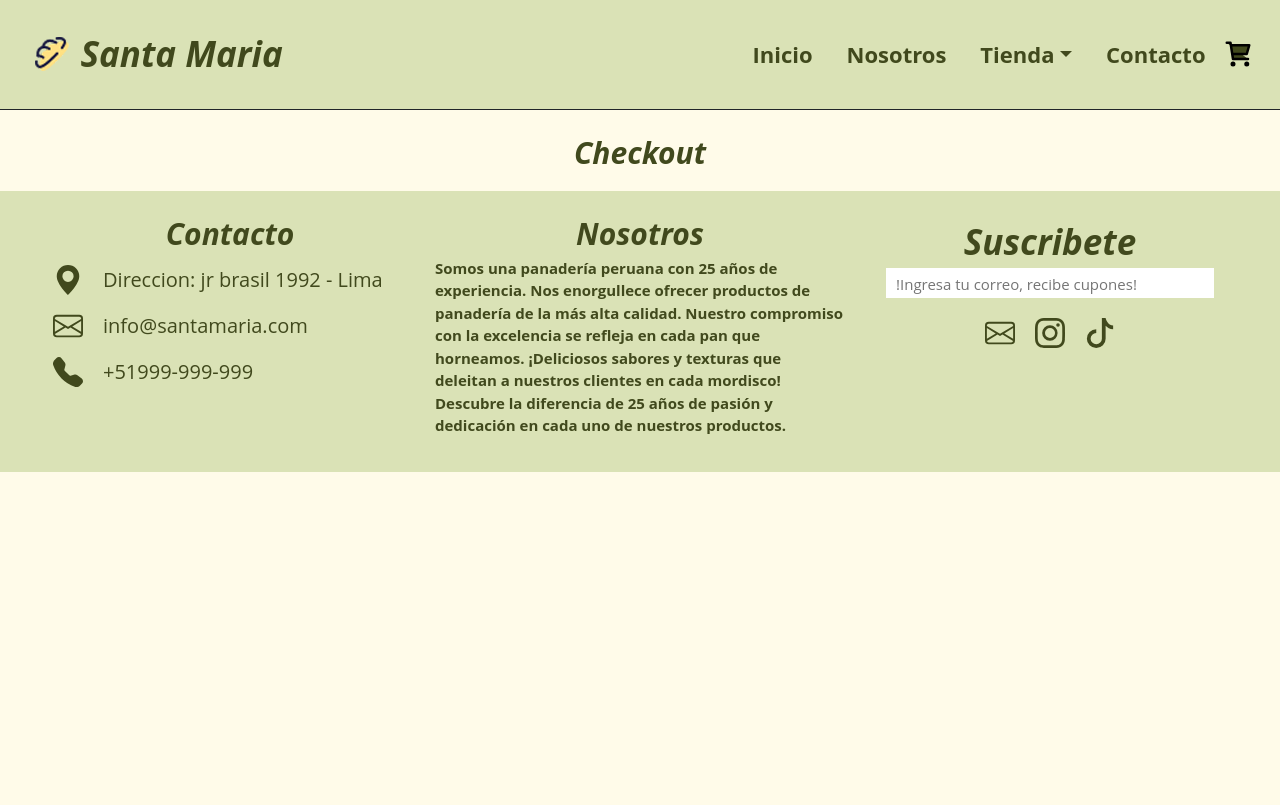
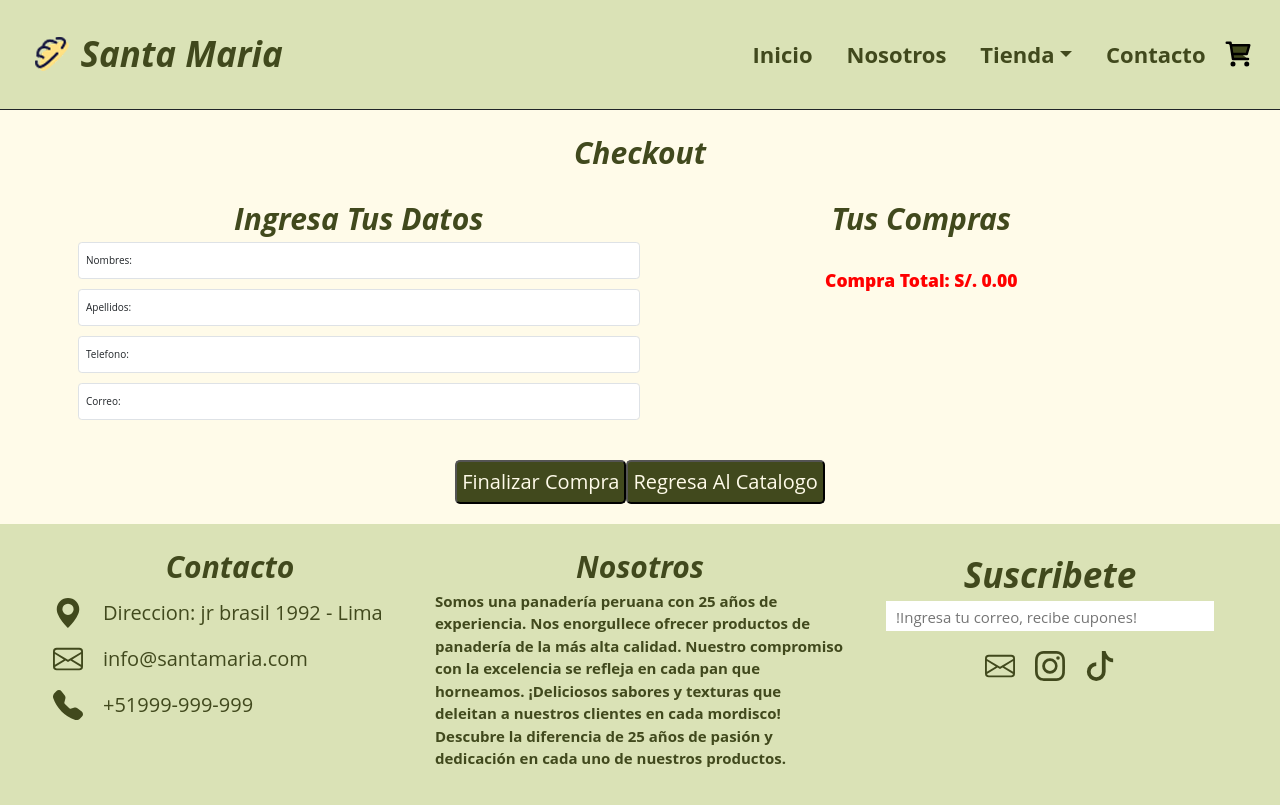
Before and after one commit to BryhanS/PreEntrega2-Salazar, a React (Vite) app: page /checkout in a window 1280 px wide. Built offline with nearby package versions, Linux system fonts and the light colour scheme.

Commit message:
checkout html and style

```diff
--- a/src/components/CartBody.jsx
+++ b/src/components/CartBody.jsx
@@ -35,6 +35,7 @@ const CartBody = () => {
         >
           Close
         </div>
+
         <Link
           to={"/checkout"}
           id="endBuy"
--- a/src/index.scss
+++ b/src/index.scss
@@ -28,4 +28,5 @@
 @use "./scss/layout/category";
 @use "./scss/layout/blog";
 @use "./scss/layout/contact-us";
+@use "./scss/layout/checkout";
 @use "./scss/layout/media-queries";
--- a/src/pages/Checkout/Checkout.jsx
+++ b/src/pages/Checkout/Checkout.jsx
@@ -1,10 +1,77 @@
 import React from "react";
-
+import { useContext } from "react";
+import { CartContext } from "../../context/CartContext";
+import CartList from "../../components/CartList";
 const Checkout = () => {
+  const { cartArray, deleteProduct, total } = useContext(CartContext);
   return (
     <main>
-      <section className="section-team">
+      <section id="checkout" className="section-team">
         <h1>Checkout</h1>
+
+        <div className="container d-flex mt-5">
+          <form className="checkout-form col-6">
+            <h3>ingresa tus datos</h3>
+            <div className="form-floating mb-3">
+              <input
+                type="text"
+                className="form-control"
+                id="nombre"
+                placeholder="Nombres"
+              />
+              <label htmlFor="nombre">Nombres:</label>
+            </div>
+            <div className="form-floating mb-3">
+              <input
+                type="text"
+                className="form-control"
+                id="apellido"
+                placeholder="Apellido"
+              />
+              <label htmlFor="apellido">Apellidos:</label>
+            </div>
+
+            <div className="form-floating mb-3">
+              <input
+                type="text"
+                className="form-control"
+                id="telefono"
+                placeholder="telefono"
+              />
+              <label htmlFor="telefono">Telefono:</label>
+            </div>
+            <div className="form-floating mb-3">
+              <input
+                type="email"
+                className="form-control"
+                id="correo"
+                placeholder="name@example.com"
+              />
+              <label htmlFor="correo">Correo:</label>
+            </div>
+          </form>
+
+          <div className="checkout-list col-6">
+            <h3>tus compras</h3>
+            <ul id="cartList" className="listCart d-flex">
+              {cartArray.map((product, id) => (
+                <CartList
+                  item={product.item}
+                  cantidad={product.quantity}
+                  onDelete={deleteProduct}
+                  key={id}
+                />
+              ))}
+            </ul>
+
+            <div id="totalSum" className="total fs-3">
+              {`Compra Total: S/. ${total.toFixed(2)}`}
+            </div>
+          </div>
+        </div>
+
+        <button className="mt-5">finalizar compra</button>
+        <button className="mt-5">regresa al catalogo</button>
       </section>
     </main>
   );
--- /dev/null
+++ b/src/scss/layout/_checkout.scss
@@ -0,0 +1,17 @@
+#checkout {
+  h3 {
+    text-transform: capitalize;
+  }
+  .checkout-list {
+    #cartList {
+      justify-content: center;
+      li {
+        font-size: 15px;
+      }
+    }
+  }
+  #totalSum {
+    color: red;
+    font-weight: 800;
+  }
+}
```
Also changed, not shown: src/Icons/Trash.jsx (added, +14 -0 lines).
